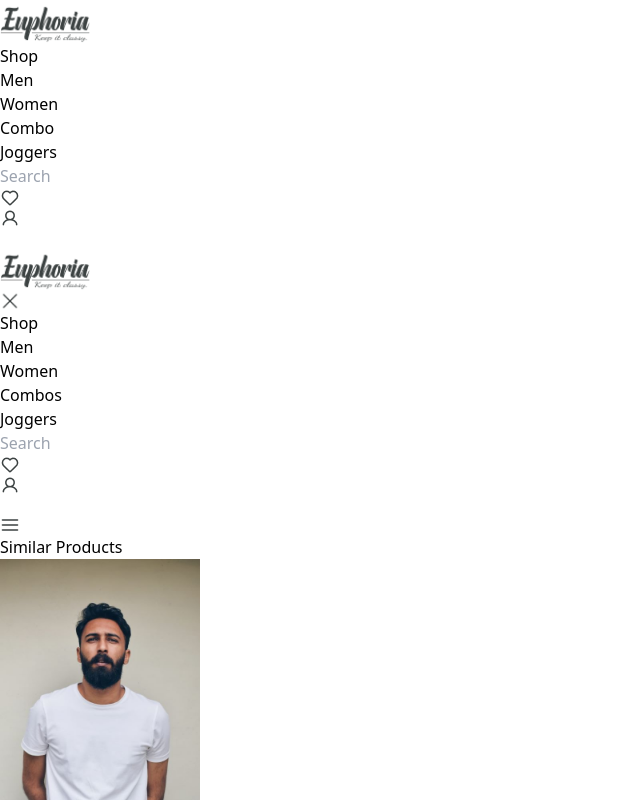
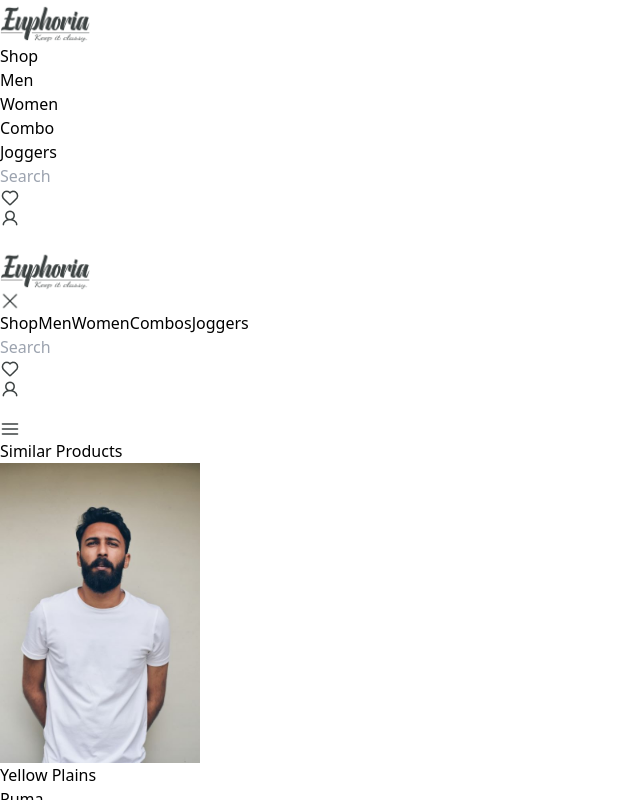
Before and after one commit to Moses-py/euphoria, a Next.js app: page /product/1 in a window 1280 px wide. Shown: the top 800 px of the page, without its empty margins (0-640 px from the left). Built offline with nearby package versions, Linux system fonts and the light colour scheme.

Commit message:
Bug: Bug fix on screen

```diff
--- a/components/navigations/Mobile.tsx
+++ b/components/navigations/Mobile.tsx
@@ -21,46 +21,46 @@
         </div>
         <div className="mt-[3rem]">
           <ul className="flex gap-8 flex-col font-light">
-            <li className="text-gray-600">
             <Link
+              onClick={toggleNav}
               className="text-sm text-gray-600 tracking-wider hover:text-gray-2 transition-all ease-in"
               href="/shop"
             >
               Shop
             </Link>
-            </li>
-            <li className="text-gray-600">
+
             <Link
+              onClick={toggleNav}
               className="text-sm text-gray-600 tracking-wider hover:text-gray-2 transition-all ease-in"
               href="/"
             >
               Men
             </Link>
-            </li>
-            <li className="text-gray-600">
+
             <Link
+              onClick={toggleNav}
               className="text-sm text-gray-600 tracking-wider hover:text-gray-2 transition-all ease-in"
               href="/"
             >
               Women
             </Link>
-            </li>
-            <li className="text-gray-600">
+
             <Link
+              onClick={toggleNav}
               className="text-sm text-gray-600 tracking-wider hover:text-gray-2 transition-all ease-in"
               href="/"
             >
               Combos
             </Link>
-            </li>
-            <li className="text-gray-600">
+
             <Link
+              onClick={toggleNav}
               className="text-sm text-gray-600 tracking-wider hover:text-gray-2 transition-all ease-in"
               href="/"
             >
               Joggers
             </Link>
-            </li>
+
             <Search theme="light" />
             <Actions hidden={true} />
           </ul>
```
Lines whose indentation alone changed are shown as unchanged.
